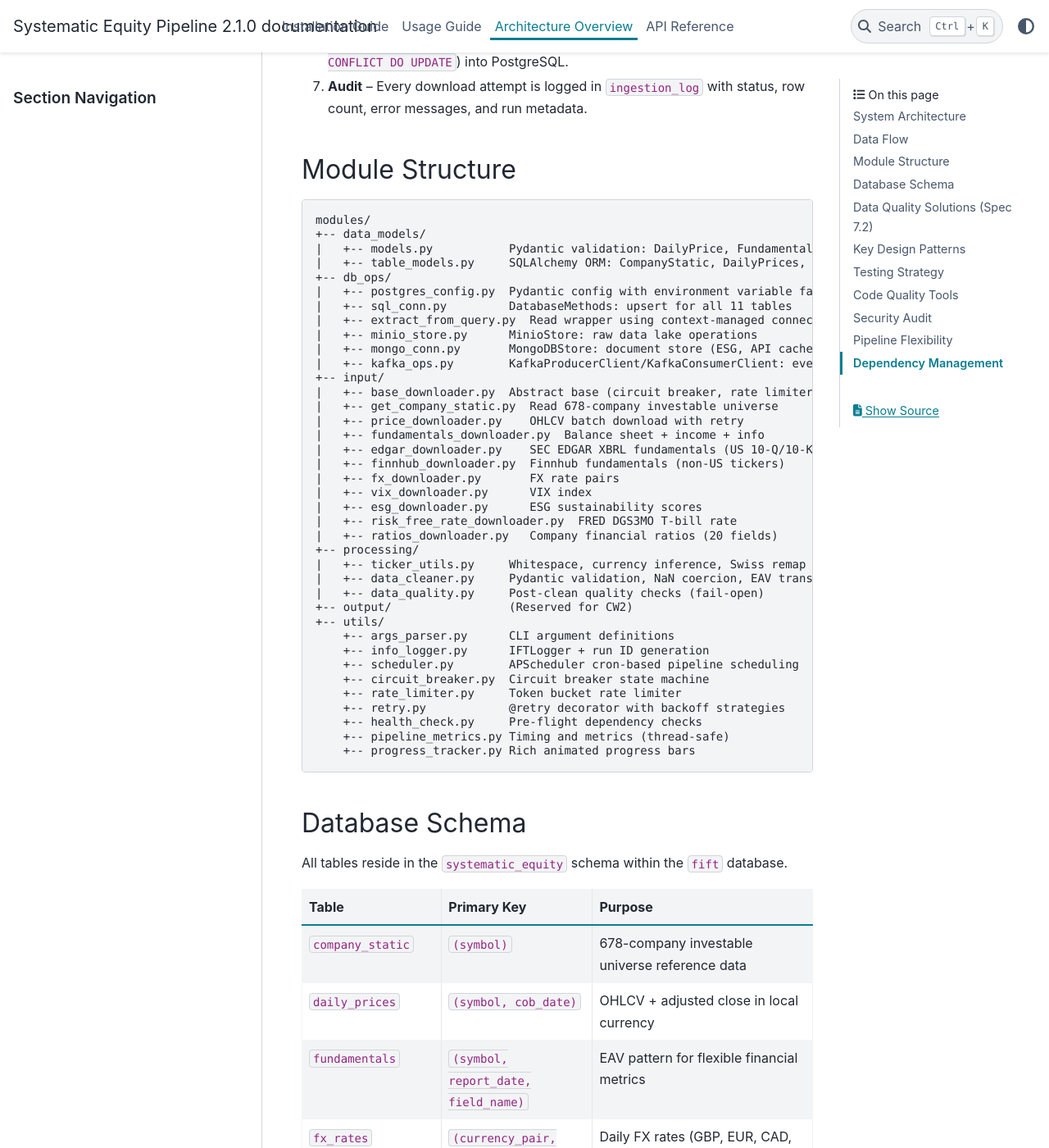
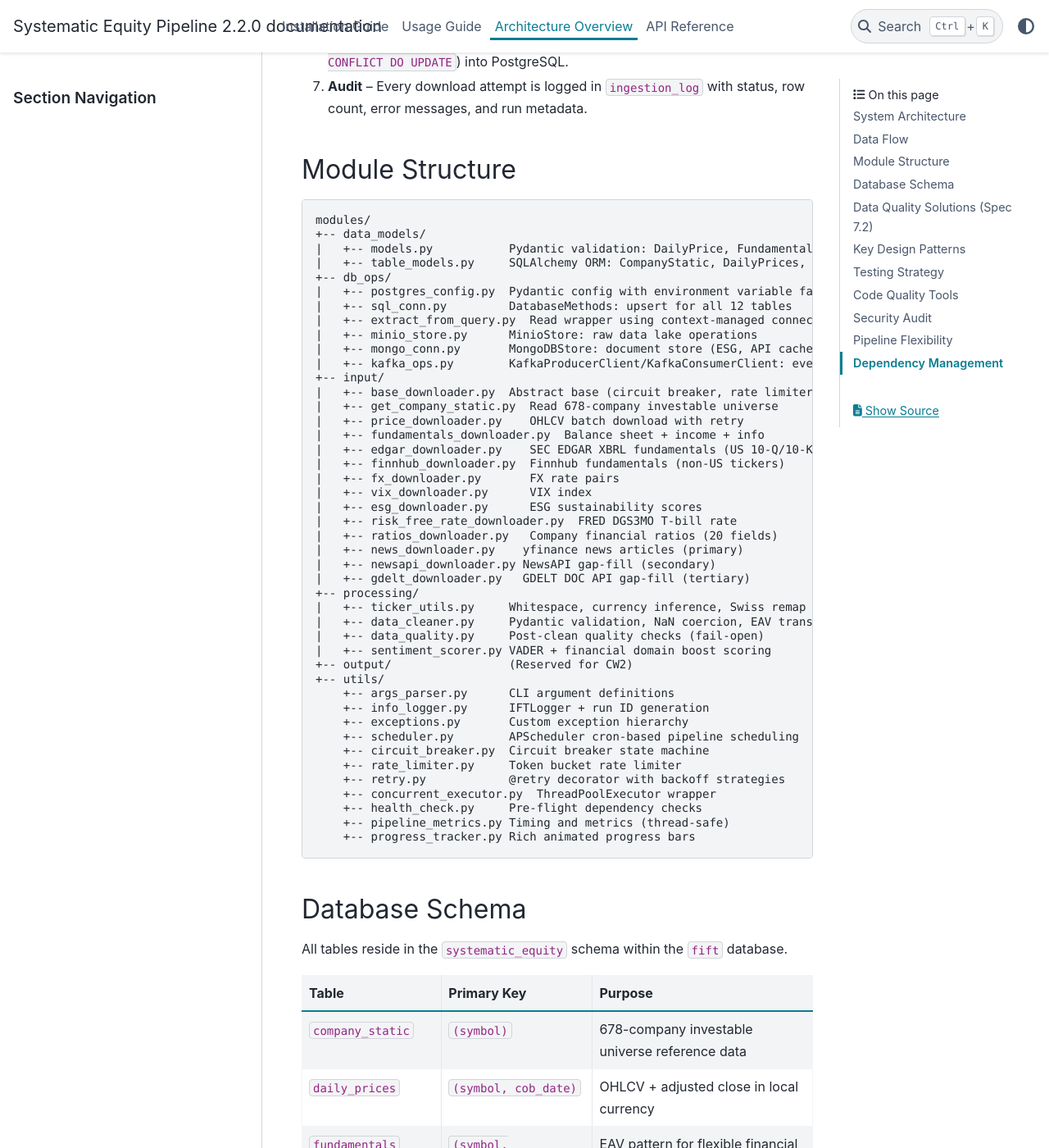
Before and after one commit to abailey81/Big-Data-Pipeline, a Sphinx documentation site: the page built from docs/architecture.rst, in a window 1280 px wide and 1400 px high, scrolled down 1329 px. Shown: the whole window at 82% size. Built offline with Sphinx 7.4.7 and the PyData theme 0.15.4, drawn with Linux system fonts in a browser that asks for light colours; some of the changed text lies outside the part shown.

Commit message:
Polish project structure, fix version consistency, and complete documentation
- Sync version to 2.2.0 across pyproject.toml, docs/conf.py, and README
- Expand project tree in README to list all 44 source modules accurately
- Add news downloaders, sentiment scorer, exceptions, and concurrent executor to architecture docs
- Fix table count from 11 to 12 (add news_sentiment table) in architecture diagram and schema
- Fix fundamentals PK to include period_type in architecture docs
- Clean up .gitignore comments

```diff
--- a/docs/architecture.rst
+++ b/docs/architecture.rst
@@ -23,7 +23,7 @@ System Architecture
    +--------------+      +---------------+
    |  Cleaning &  |----->|  PostgreSQL   |  (validated, schema: systematic_equity)
    |  Validation  |      |  db: fift     |
-   |  (Pydantic)  |      |  11 tables    |
+   |  (Pydantic)  |      |  12 tables    |
    +--------------+      +---------------+
 
 Data Flow
@@ -74,7 +74,7 @@ Module Structure
    |   +-- table_models.py     SQLAlchemy ORM: CompanyStatic, DailyPrices, EsgScores, ...
    +-- db_ops/
    |   +-- postgres_config.py  Pydantic config with environment variable fallback
-   |   +-- sql_conn.py         DatabaseMethods: upsert for all 11 tables
+   |   +-- sql_conn.py         DatabaseMethods: upsert for all 12 tables
    |   +-- extract_from_query.py  Read wrapper using context-managed connections
    |   +-- minio_store.py      MinioStore: raw data lake operations
    |   +-- mongo_conn.py       MongoDBStore: document store (ESG, API caches)
@@ -91,18 +91,24 @@ Module Structure
    |   +-- esg_downloader.py      ESG sustainability scores
    |   +-- risk_free_rate_downloader.py  FRED DGS3MO T-bill rate
    |   +-- ratios_downloader.py   Company financial ratios (20 fields)
+   |   +-- news_downloader.py    yfinance news articles (primary)
+   |   +-- newsapi_downloader.py NewsAPI gap-fill (secondary)
+   |   +-- gdelt_downloader.py   GDELT DOC API gap-fill (tertiary)
    +-- processing/
    |   +-- ticker_utils.py     Whitespace, currency inference, Swiss remap
    |   +-- data_cleaner.py     Pydantic validation, NaN coercion, EAV transform
    |   +-- data_quality.py     Post-clean quality checks (fail-open)
+   |   +-- sentiment_scorer.py VADER + financial domain boost scoring
    +-- output/                 (Reserved for CW2)
    +-- utils/
        +-- args_parser.py      CLI argument definitions
        +-- info_logger.py      IFTLogger + run ID generation
+       +-- exceptions.py       Custom exception hierarchy
        +-- scheduler.py        APScheduler cron-based pipeline scheduling
        +-- circuit_breaker.py  Circuit breaker state machine
        +-- rate_limiter.py     Token bucket rate limiter
        +-- retry.py            @retry decorator with backoff strategies
+       +-- concurrent_executor.py  ThreadPoolExecutor wrapper
        +-- health_check.py     Pre-flight dependency checks
        +-- pipeline_metrics.py Timing and metrics (thread-safe)
        +-- progress_tracker.py Rich animated progress bars
@@ -146,6 +152,9 @@ All tables reside in the ``systematic_equity`` schema within the ``fift`` databa
    * - ``esg_scores``
      - ``(symbol, cob_date)``
      - ESG sustainability scores (total, E, S, G, percentile)
+   * - ``news_sentiment``
+     - ``(symbol, cob_date)``
+     - VADER composite score + dispersion per ticker
    * - ``ingestion_log``
      - ``(log_id)`` auto-increment
      - Audit trail for every download attempt
--- a/docs/conf.py
+++ b/docs/conf.py
@@ -16,7 +16,7 @@ sys.path.insert(0, os.path.abspath('..'))
 project = 'Systematic Equity Pipeline'
 copyright = "2026, Kolmogorov's team"
 author = "Kolmogorov's team"
-release = '2.1.0'
+release = '2.2.0'
 
 # -- General configuration ----------------------------------------------------
 extensions = [
--- a/pyproject.toml
+++ b/pyproject.toml
@@ -1,6 +1,6 @@
 [tool.poetry]
 name = "ift-systematic-equity"
-version = "1.9.0"
+version = "2.2.0"
 description = "Systematic Equity Pipeline: Data Pipeline for Flow-Based Multi-Factor Equity Strategy"
 authors = ["Kolmogorov's team"]
 readme = "README.md"
```
Also changed, not shown: other parts of docs/architecture.rst (+1 -1 lines), README.md (+58 -33 lines), 1 other file.
